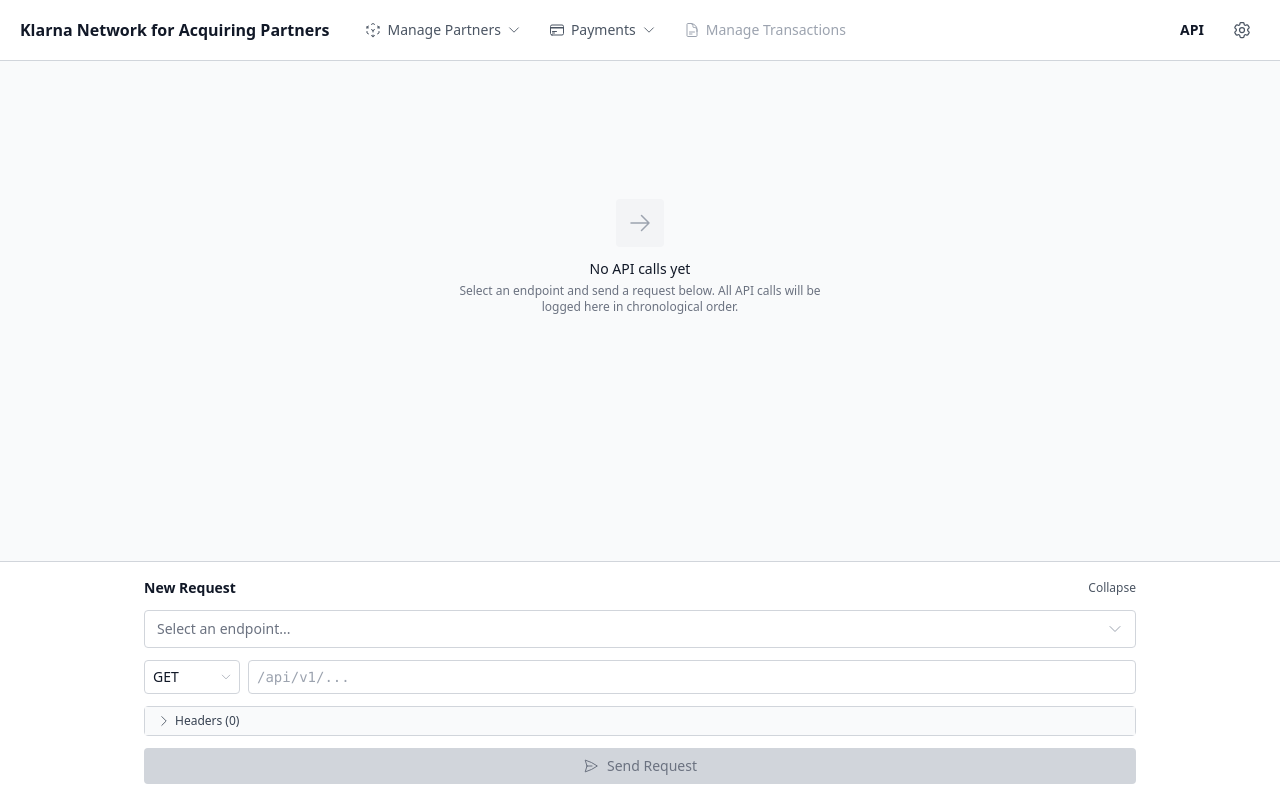
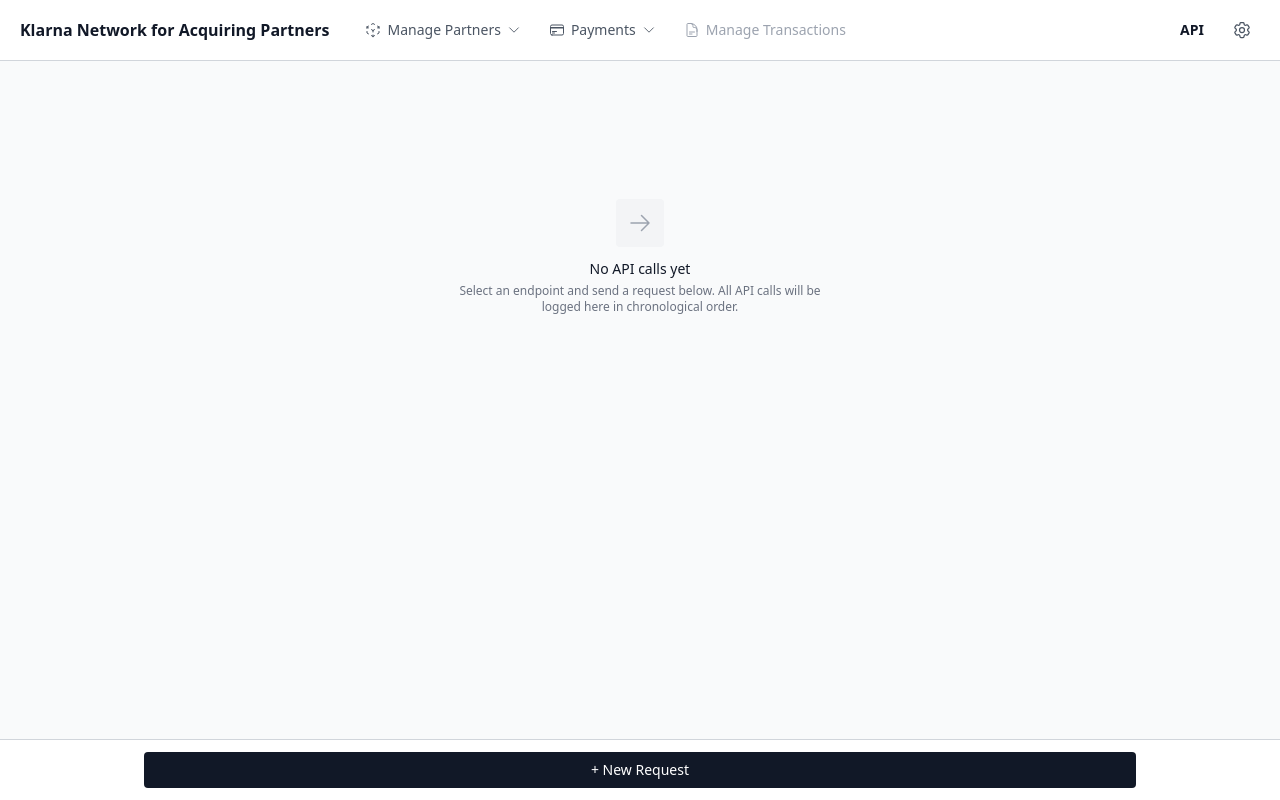
Before and after one commit to thejinghao/kn-ap, a Next.js app: page / in a window 1280 px wide. Built offline with nearby package versions, Linux system fonts and the light colour scheme.

Commit message:
Collapse API form by default and add ESC key handler

```diff
--- a/app/page.tsx
+++ b/app/page.tsx
@@ -33,7 +33,7 @@
 
   // UI state
   const [isLoading, setIsLoading] = useState(false);
-  const [isFormCollapsed, setIsFormCollapsed] = useState(false);
+  const [isFormCollapsed, setIsFormCollapsed] = useState(true);
 
   // Call history state (persisted to DB with localStorage fallback)
   const { calls: callHistory, addCall, updateCall: updateCallEntry } = useCallHistory();
@@ -116,6 +116,18 @@
       sessionStorage.removeItem('selectedEndpointId');
     }
   }, [handleSelectEndpoint]);
+
+  // Handle ESC key to collapse form
+  useEffect(() => {
+    const handleKeyDown = (event: KeyboardEvent) => {
+      if (event.key === 'Escape') {
+        setIsFormCollapsed(true);
+      }
+    };
+
+    window.addEventListener('keydown', handleKeyDown);
+    return () => window.removeEventListener('keydown', handleKeyDown);
+  }, []);
 
   // Handle form submission
   const handleSubmit = useCallback(async () => {
```
